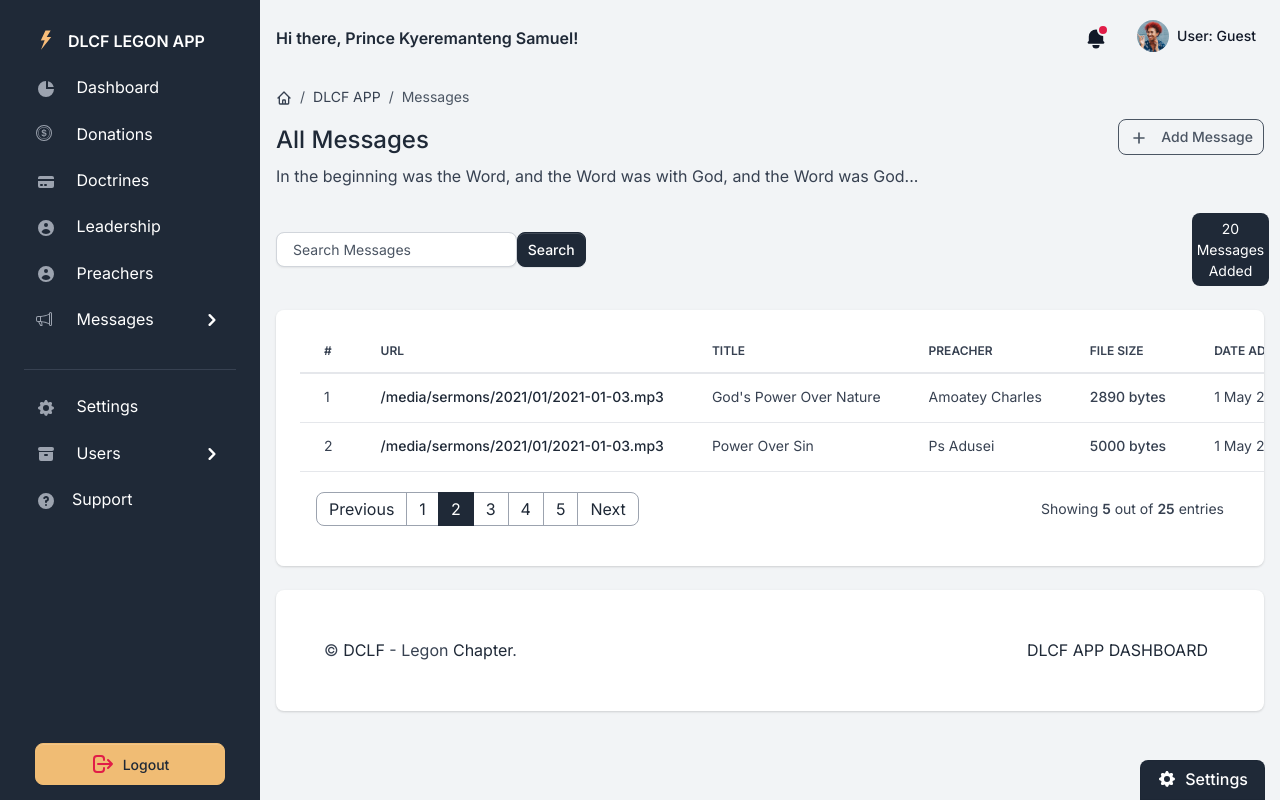
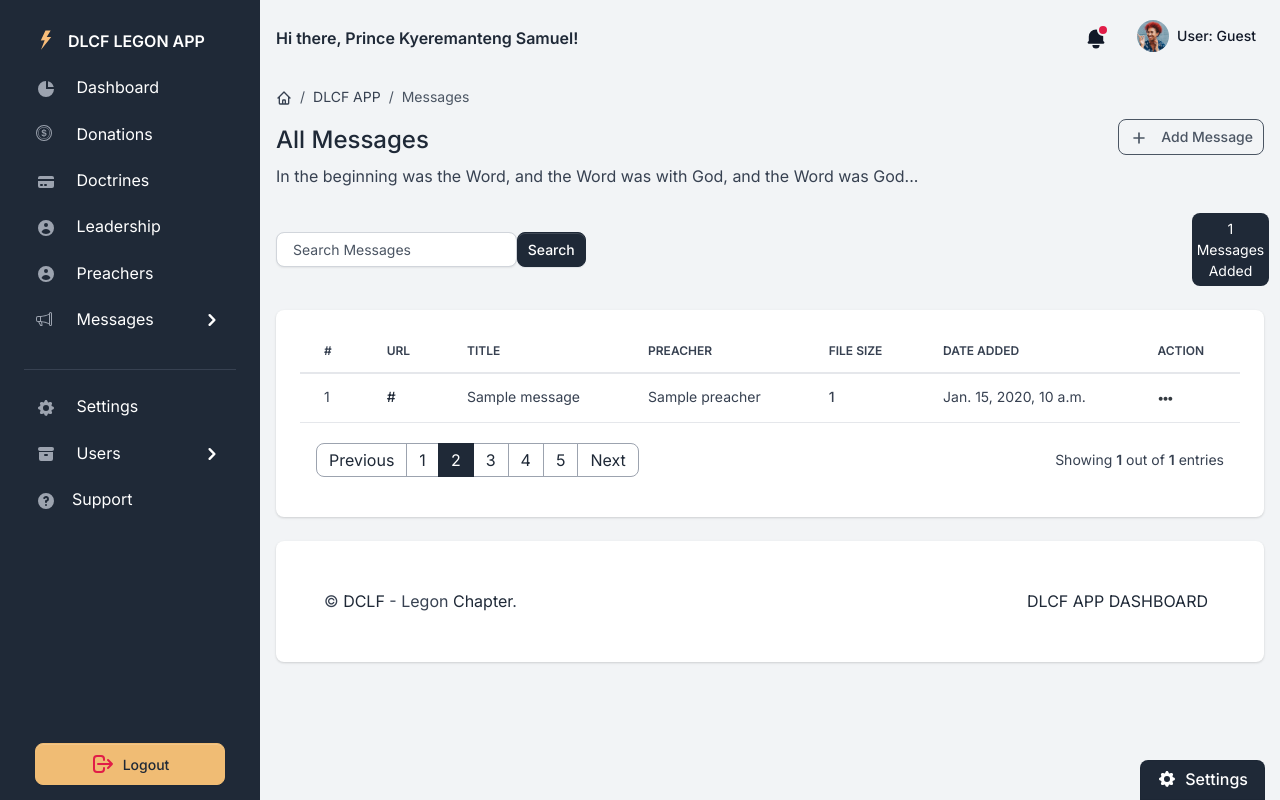
Before and after one commit to DCLF-LEGON/app_backend, a Django app: template core/dashboard/templates/dashboard/messages.html in a window 1280 px wide. Run offline with Django 4.2, Linux system fonts and the light colour scheme; the template is opened without the code that fills it: most values are stand-ins (such as "Sample title", 1, 10 or a date in 2020); some libraries are stand-ins or nearby versions.

Commit message:
Update messages.html

```diff
--- a/core/dashboard/templates/dashboard/messages.html
+++ b/core/dashboard/templates/dashboard/messages.html
@@ -32,7 +32,7 @@
     </div>
     <div class="btn-toolbar mb-2 mb-md-0">
         <div class="btn-group ms-2 ms-lg-3">
-            <a href="#" class="btn btn-sm btn-outline-gray-600">
+            <a href="{% url 'dashboard:create_update_message' %}" class="btn btn-sm btn-outline-gray-600">
                 <svg class="icon icon-xs me-2" fill="none" stroke="currentColor" viewBox="0 0 24 24"
                     xmlns="http://www.w3.org/2000/svg">
                     <path stroke-linecap="round" stroke-linejoin="round" stroke-width="2"
@@ -49,10 +49,10 @@
     <div class="row align-items-center justify-content-between">
         <div class="col col-md-6 col-lg-3 col-xl-4">
             <div class="input-group me-2 me-lg-3 fmxw-400">
-                <form action="">
+                <form action="{% url 'dashboard:search_message' %}">
                     <div class="row">
                         <div class="col-9 mx-0" style="padding-right: 0;">
-                            <input type="text" class="form-control" name="query" placeholder="Search Messages">
+                            <input type="text" class="form-control" name="q" placeholder="Search Messages">
                         </div>
                         <div class="col-3 mx-0" style="padding-left: 0;">
                             <span><button class="btn btn-sm btn-primary">Search</button></span>
@@ -65,7 +65,11 @@
         <div class="col-4 col-md-2 col-xl-1 ps-md-0 text-end">
             <div class="dropdown">
                 <button class="btn btn-link text-white m-0 p-1 bg-gray-800">
-                    20 Messages Added
+                    {% if search %}
+                    {{total_messages}} Messages Found!
+                    {% else %}
+                    {{total_messages}} Messages Added
+                    {% endif %}
                 </button>
             </div>
         </div>
@@ -87,23 +91,28 @@
         </thead>
         <tbody>
             <!-- Item -->
+            {% for message in message_objects %}
             <tr>
                 <td>
-                    1
+                    {{forloop.counter}}
                 </td>
                 <td>
-                    <a href="#" class="fw-bold">
-                        /media/sermons/2021/01/2021-01-03.mp3
+                    <a href="javascript:void()" class="fw-bold">
+                        {% if message.media %}
+                        {{message.media.url}}
+                        {% else %}
+                        /No/Media/Found
+                        {% endif %}
                     </a>
                 </td>
                 <td>
-                    <span class="fw-normal">God's Power Over Nature</span>
+                    <span class="fw-normal">{{message.title}}</span>
                 </td>
                 <td>
-                    <span class="fw-normal">Amoatey Charles</span>
+                    <span class="fw-normal">{{message.preacher.name}}</span>
                 </td>
-                <td><span class="fw-bold">2890 bytes</span></td>
-                <td><span class="fw-normal">1 May 2020</span></td>
+                <td><span class="fw-bold">{{message.get_media_size}}</span></td>
+                <td><span class="fw-normal">{{message.created_at}}</span></td>
                 <td>
                     <div class="btn-group">
                         <button class="btn btn-link text-dark dropdown-toggle dropdown-toggle-split m-0 p-0"
@@ -111,54 +120,25 @@
                             <span class="icon icon-sm">
                                 <span class="fas fa-ellipsis-h icon-dark"></span>
                             </span>
-                            <span class="visually-hidden">Toggle Dropdown</span>
                         </button>
                         <div class="dropdown-menu py-0">
-                            <a class="dropdown-item rounded-top" href="#"><span
+                            <a class="dropdown-item rounded-top"
+                                href="{% url 'dashboard:message_details' %}?message_id={{message.id}}"><span
                                     class="fas fa-eye me-2"></span>Details</a>
-                            <a class="dropdown-item" href="#"><span class="fas fa-edit me-2"></span>Edit</a>
-                            <a class="dropdown-item text-danger rounded-bottom" href="#"><span
-                                    class="fas fa-trash-alt me-2"></span>Delete</a>
+                            <a class="dropdown-item"
+                                href="{% url 'dashboard:create_update_message' %}?message_id={{message.id}}"><span
+                                    class="fas fa-edit me-2"></span>Edit</a>
+                            <form action="{% url 'dashboard:delete_message' %}" method="POST" style="display: inline;">
+                                {% csrf_token %}
+                                <input type="hidden" name="message_id" value="{{message.id}}">
+                                <button type="submit" class="dropdown-item text-danger rounded-bottom"><span
+                                        class="fas fa-trash-alt me-2"></span>Delete</button>
+                            </form>
                         </div>
                     </div>
                 </td>
             </tr>
-            <tr>
-                <td>
-                    2
-                </td>
-                <td>
-                    <a href="#" class="fw-bold">
-                        /media/sermons/2021/01/2021-01-03.mp3
-                    </a>
-                </td>
-                <td>
-                    <span class="fw-normal">Power Over Sin</span>
-                </td>
-                <td>
-                    <span class="fw-normal">Ps Adusei</span>
-                </td>
-                <td><span class="fw-bold">5000 bytes</span></td>
-                <td><span class="fw-normal">1 May 2020</span></td>
-                <td>
-                    <div class="btn-group">
-                        <button class="btn btn-link text-dark dropdown-toggle dropdown-toggle-split m-0 p-0"
-                            data-bs-toggle="dropdown" aria-haspopup="true" aria-expanded="false">
-                            <span class="icon icon-sm">
-                                <span class="fas fa-ellipsis-h icon-dark"></span>
-                            </span>
-                            <span class="visually-hidden">Toggle Dropdown</span>
-                        </button>
-                        <div class="dropdown-menu py-0">
-                            <a class="dropdown-item rounded-top" href="#"><span
-                                    class="fas fa-eye me-2"></span>Details</a>
-                            <a class="dropdown-item" href="#"><span class="fas fa-edit me-2"></span>Edit</a>
-                            <a class="dropdown-item text-danger rounded-bottom" href="#"><span
-                                    class="fas fa-trash-alt me-2"></span>Delete</a>
-                        </div>
-                    </div>
-                </td>
-            </tr>
+            {% endfor %}
         </tbody>
     </table>
     <div class="card-footer px-3 border-0 d-flex flex-column flex-lg-row align-items-center justify-content-between">
@@ -187,7 +167,8 @@
                 </li>
             </ul>
         </nav>
-        <div class="fw-normal small mt-4 mt-lg-0">Showing <b>5</b> out of <b>25</b> entries</div>
+        <div class="fw-normal small mt-4 mt-lg-0">Showing <b>{{total_messages}}</b> out of <b>{{total_messages}}</b>
+            entries</div>
     </div>
 </div>
 
```
